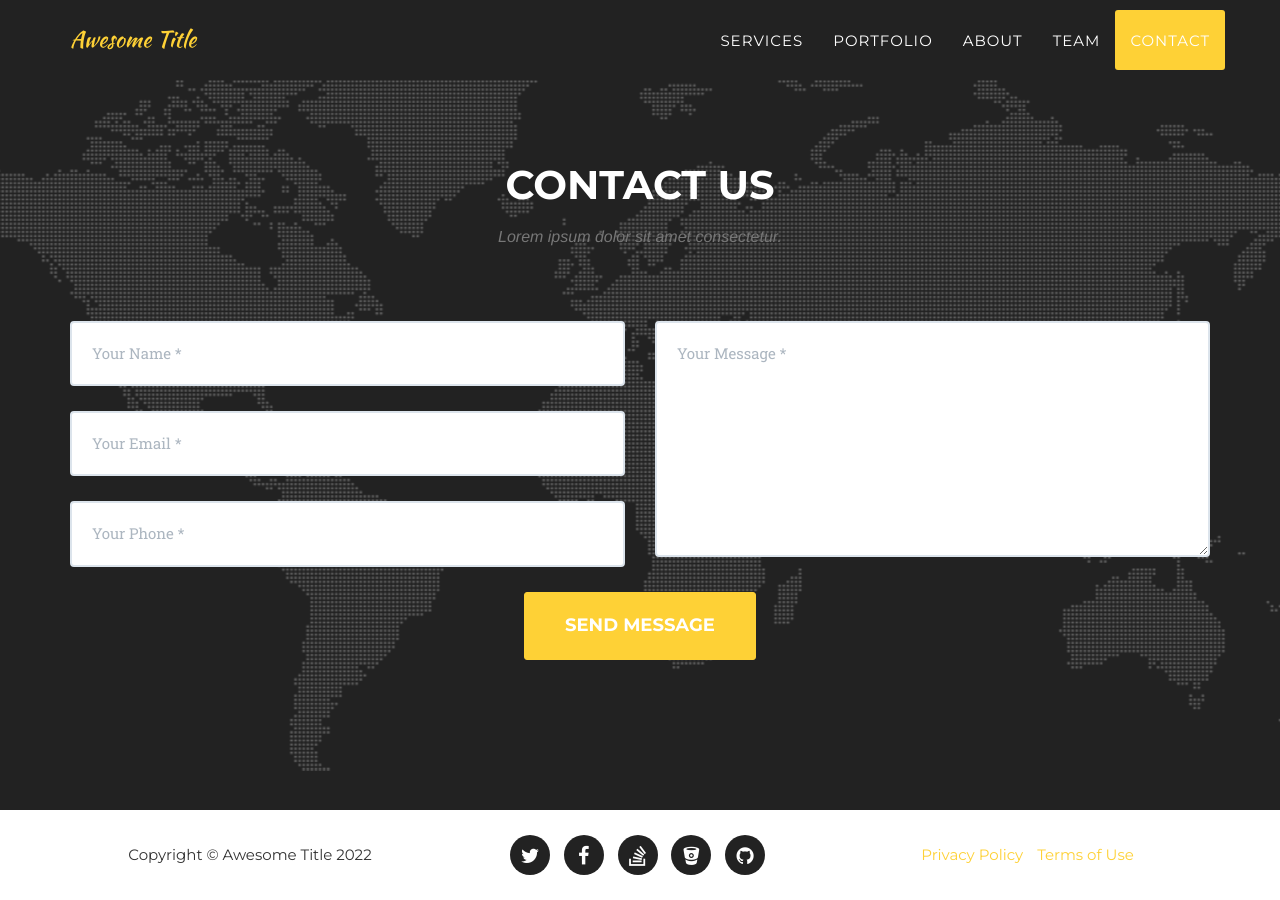
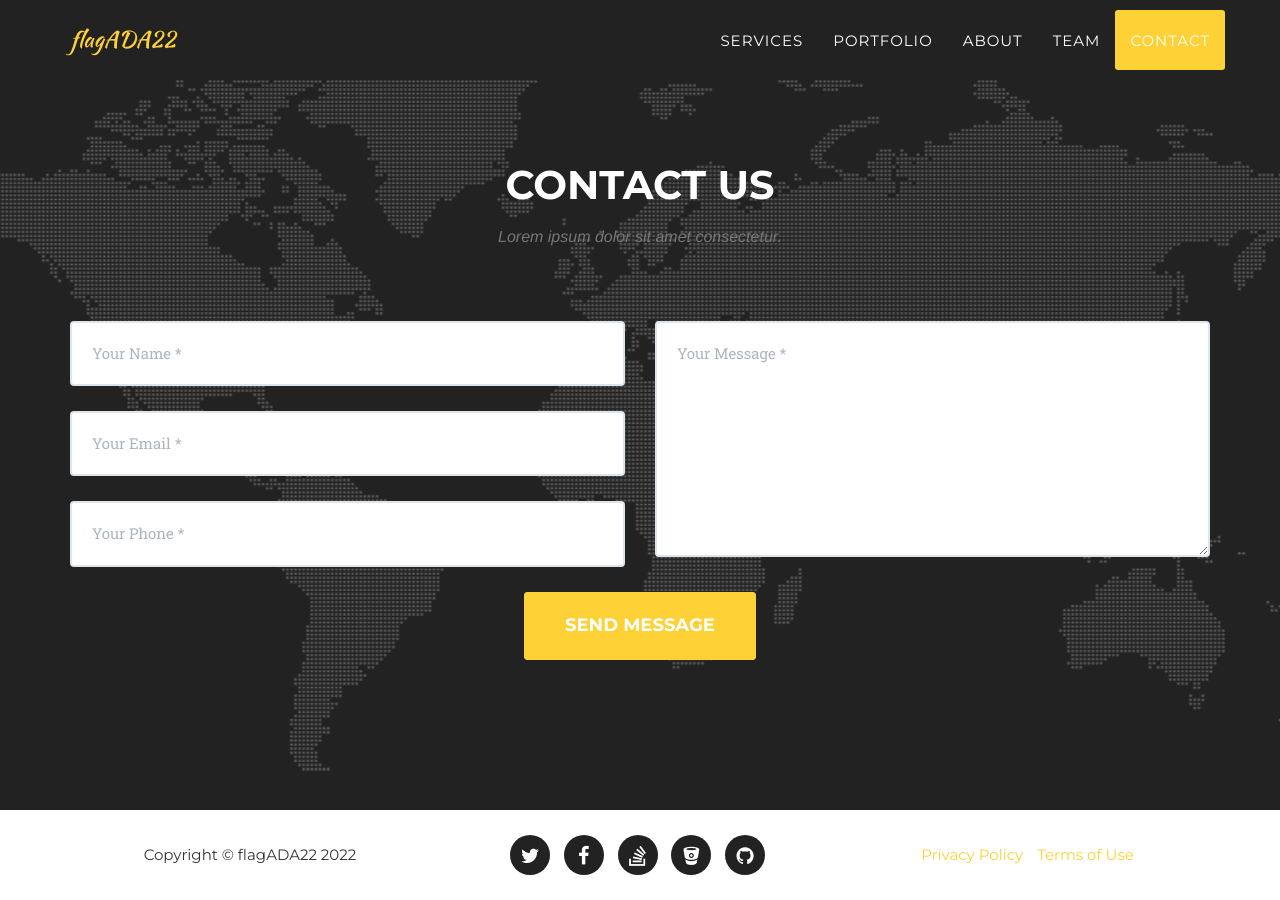
Before and after one commit to fbarde/ADA_Data_Story, a Jekyll site: the page built from index.html, in a window 1280 px wide and 900 px high, scrolled down 5636 px. Built offline with Jekyll 4.4.1, drawn with Linux system fonts in a browser that asks for light colours; some web fonts are replaced.

Commit message:
Change title

```diff
--- a/_config.yml
+++ b/_config.yml
@@ -2,7 +2,7 @@ url: https://fbarde.github.io
 baseurl: /ADA_Data_Story/
 
 # Site settings
-title: Awesome Title
+title: flagADA22
 email: your-email@domain.com
 description: "Write an awesome description for your new site here. You can edit this line in _config.yml. It will appear in your document head meta (for Google search results) and in your feed.xml site description."
 
```
